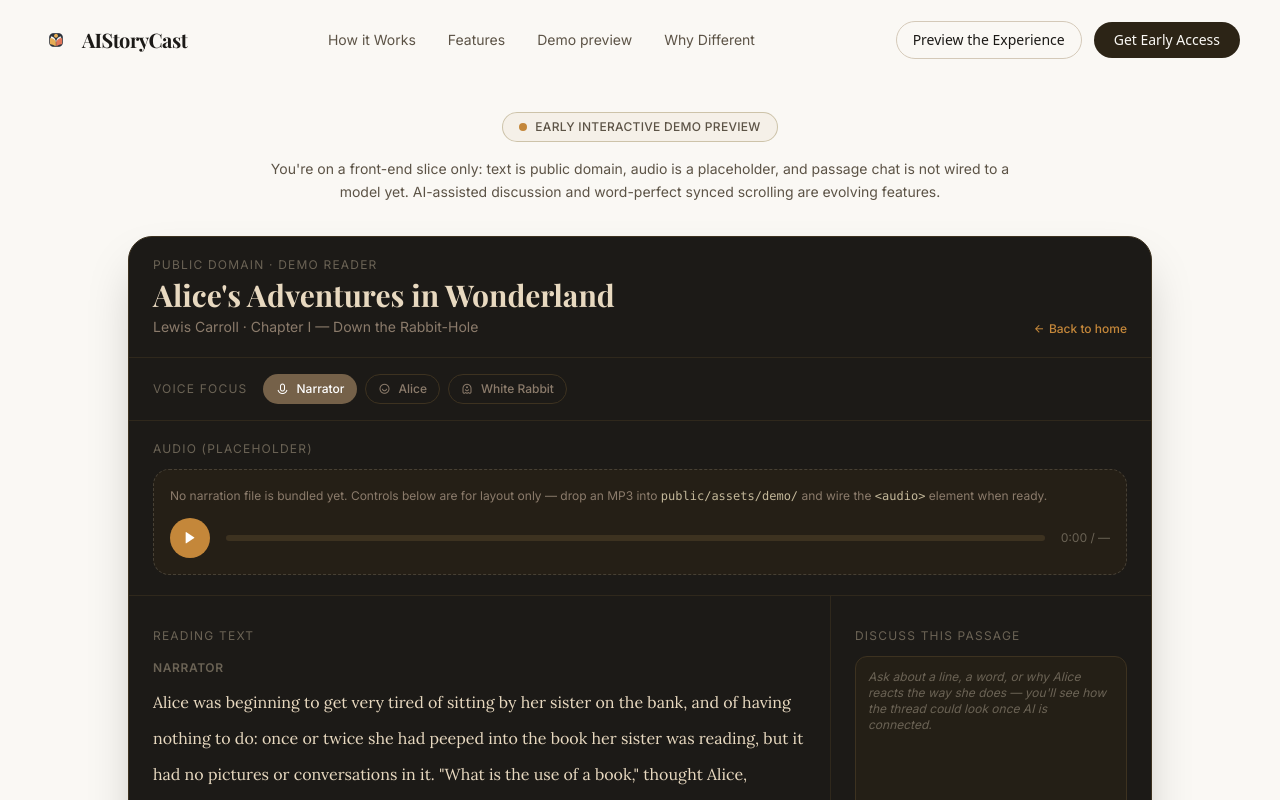
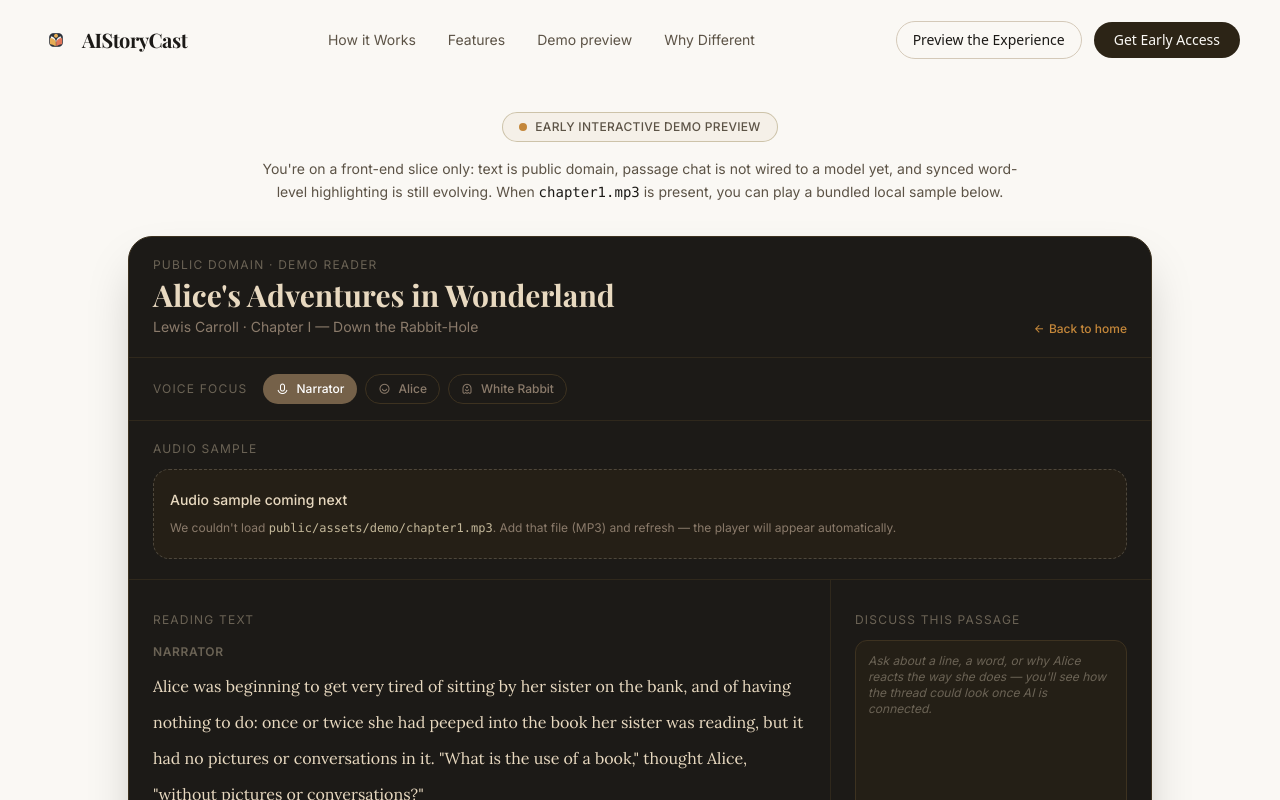
Before and after one commit to trpl333/AI-Story-Cast, a React (Vite) app: page /demo in a window 1280 px wide. Shown: the top 800 px of the page. Built offline with nearby package versions, Linux system fonts and the light colour scheme; a web font is replaced by a local one.

Commit message:
Creating docs/architecture-plan.md with the phased blueprint and the Content Source Modes section

```diff
--- a/src/pages/demo/DemoReaderPage.tsx
+++ b/src/pages/demo/DemoReaderPage.tsx
@@ -1,13 +1,31 @@
-import { useState } from "react";
+import { useState, useRef, useEffect, useCallback } from "react";
 import { Link } from "react-router-dom";
 import Navbar from "../home/components/Navbar";
 import Footer from "../home/components/Footer";
+import { publicAsset } from "@/lib/publicAsset";
 
 const voices = [
   { name: "Narrator", color: "#8B7355", icon: "ri-mic-2-line" },
   { name: "Alice", color: "#C4873A", icon: "ri-user-smile-line" },
   { name: "White Rabbit", color: "#7A9E7E", icon: "ri-ghost-smile-line" },
 ] as const;
+
+/** Resolved URL for `public/assets/demo/chapter1.mp3` (respects Vite `base`). */
+const CHAPTER1_AUDIO_SRC = publicAsset("assets/demo/chapter1.mp3");
+
+/**
+ * Future paragraph sync: end time in seconds for each passage block above (same length as `passageParagraphs`).
+ * Active paragraph = first index where `currentTime < end`; if none, last block is active when past final end.
+ * Leave empty until you have real alignment from narration tooling.
+ */
+const CHAPTER1_PARAGRAPH_END_SEC: number[] = [];
+
+function formatTime(sec: number): string {
+  if (!Number.isFinite(sec) || sec < 0) return "0:00";
+  const m = Math.floor(sec / 60);
+  const s = Math.floor(sec % 60);
+  return `${m}:${s.toString().padStart(2, "0")}`;
+}
 
 /** Abridged, lightly modernized punctuation from the public-domain opening of Chapter I (Lewis Carroll). */
 const passageParagraphs = [
@@ -27,9 +45,96 @@ const passageParagraphs = [
 
 export default function DemoReaderPage() {
   const [activeVoice, setActiveVoice] = useState<string>("Narrator");
-  const [playing, setPlaying] = useState(false);
   const [discussDraft, setDiscussDraft] = useState("");
   const [discussThread, setDiscussThread] = useState<{ from: "you" | "note"; text: string }[]>([]);
+
+  const audioRef = useRef<HTMLAudioElement>(null);
+  const [audioStatus, setAudioStatus] = useState<"loading" | "ready" | "error">("loading");
+  const [playing, setPlaying] = useState(false);
+  const [currentTime, setCurrentTime] = useState(0);
+  const [duration, setDuration] = useState(0);
+
+  const progressPct = duration > 0 ? Math.min(100, (currentTime / duration) * 100) : 0;
+
+  let activeParagraphIndex = -1;
+  if (CHAPTER1_PARAGRAPH_END_SEC.length === passageParagraphs.length) {
+    const idx = CHAPTER1_PARAGRAPH_END_SEC.findIndex((end) => currentTime < end);
+    activeParagraphIndex = idx === -1 ? passageParagraphs.length - 1 : idx;
+  }
+
+  useEffect(() => {
+    const el = audioRef.current;
+    if (!el) return;
+
+    const onLoaded = () => {
+      setAudioStatus("ready");
+      if (Number.isFinite(el.duration) && el.duration > 0) {
+        setDuration(el.duration);
+      }
+    };
+    const onError = () => {
+      setAudioStatus("error");
+      setPlaying(false);
+      setDuration(0);
+    };
+    const onTimeUpdate = () => setCurrentTime(el.currentTime);
+    const onDurationChange = () => {
+      if (Number.isFinite(el.duration) && el.duration > 0) setDuration(el.duration);
+    };
+    const onEnded = () => setPlaying(false);
+    const onPlay = () => setPlaying(true);
+    const onPause = () => setPlaying(false);
+
+    el.addEventListener("loadeddata", onLoaded);
+    el.addEventListener("canplay", onLoaded);
+    el.addEventListener("error", onError);
+    el.addEventListener("timeupdate", onTimeUpdate);
+    el.addEventListener("durationchange", onDurationChange);
+    el.addEventListener("ended", onEnded);
+    el.addEventListener("play", onPlay);
+    el.addEventListener("pause", onPause);
+
+    if (el.readyState >= HTMLMediaElement.HAVE_CURRENT_DATA && el.error === null) {
+      onLoaded();
+    }
+
+    return () => {
+      el.removeEventListener("loadeddata", onLoaded);
+      el.removeEventListener("canplay", onLoaded);
+      el.removeEventListener("error", onError);
+      el.removeEventListener("timeupdate", onTimeUpdate);
+      el.removeEventListener("durationchange", onDurationChange);
+      el.removeEventListener("ended", onEnded);
+      el.removeEventListener("play", onPlay);
+      el.removeEventListener("pause", onPause);
+    };
+  }, []);
+
+  const togglePlay = useCallback(async () => {
+    const el = audioRef.current;
+    if (!el || audioStatus !== "ready") return;
+    if (el.paused) {
+      try {
+        await el.play();
+      } catch {
+        setPlaying(false);
+      }
+    } else {
+      el.pause();
+    }
+  }, [audioStatus]);
+
+  const seekFromBar = useCallback(
+    (e: React.MouseEvent<HTMLDivElement>) => {
+      const el = audioRef.current;
+      if (!el || audioStatus !== "ready" || !duration) return;
+      const rect = e.currentTarget.getBoundingClientRect();
+      const pct = Math.min(1, Math.max(0, (e.clientX - rect.left) / rect.width));
+      el.currentTime = pct * duration;
+      setCurrentTime(el.currentTime);
+    },
+    [audioStatus, duration],
+  );
 
   const sendDiscuss = () => {
     const t = discussDraft.trim();
@@ -61,8 +166,9 @@ export default function DemoReaderPage() {
             className="mt-4 text-sm leading-relaxed text-[#5C5346]"
             style={{ fontFamily: "'Inter', sans-serif" }}
           >
-            You&apos;re on a front-end slice only: text is public domain, audio is a placeholder, and passage chat is
-            not wired to a model yet. AI-assisted discussion and word-perfect synced scrolling are evolving features.
+            You&apos;re on a front-end slice only: text is public domain, passage chat is not wired to a model yet, and
+            synced word-level highlighting is still evolving. When <code className="text-[#1C1A17]">chapter1.mp3</code> is
+            present, you can play a bundled local sample below.
           </p>
         </div>
 
@@ -117,35 +223,67 @@ export default function DemoReaderPage() {
             ))}
           </div>
 
-          {/* Placeholder audio — swap `src` when you add e.g. public/assets/demo/chapter1.mp3 */}
           <div className="border-b border-[#3D3220]/60 px-6 py-5">
             <p className="mb-3 text-[#6B6355] text-xs uppercase tracking-widest" style={{ fontFamily: "'Inter', sans-serif" }}>
-              Audio (placeholder)
+              Audio sample
             </p>
-            <div className="rounded-2xl border border-dashed border-[#6B6355]/50 bg-[#2C2416]/60 px-4 py-4">
+
+            <audio ref={audioRef} src={CHAPTER1_AUDIO_SRC} preload="metadata" className="hidden" />
+
+            {audioStatus === "error" ? (
+              <div className="rounded-2xl border border-dashed border-[#6B6355]/60 bg-[#2C2416]/60 px-4 py-5">
+                <p className="text-[#E8D9C0] text-sm font-medium" style={{ fontFamily: "'Inter', sans-serif" }}>
+                  Audio sample coming next
+                </p>
+                <p className="mt-2 text-[#8B7B6B] text-xs leading-relaxed" style={{ fontFamily: "'Inter', sans-serif" }}>
+                  We couldn&apos;t load <code className="text-[#C4B89A]">public/assets/demo/chapter1.mp3</code>. Add that
+                  file (MP3) and refresh — the player will appear automatically.
+                </p>
+              </div>
+            ) : (
+              <div className="rounded-2xl border border-[#3D3220] bg-[#2C2416]/60 px-4 py-4">
+                {audioStatus === "loading" ? (
+                  <p className="mb-3 text-[#8B7B6B] text-xs" style={{ fontFamily: "'Inter', sans-serif" }}>
+                    Loading audio…
+                  </p>
+                ) : (
                   <p className="mb-3 text-[#8B7B6B] text-xs leading-relaxed" style={{ fontFamily: "'Inter', sans-serif" }}>
-                No narration file is bundled yet. Controls below are for layout only — drop an MP3 into{" "}
-                <code className="text-[#C4B89A]">public/assets/demo/</code> and wire the{" "}
-                <code className="text-[#C4B89A]">&lt;audio&gt;</code> element when ready.
+                    Replace <code className="text-[#C4B89A]">chapter1.mp3</code> with your Chapter I narration when ready;
+                    the bundled file is only a short sample for wiring tests.
                   </p>
-              <audio className="hidden" preload="none" />
-              <div className="flex items-center gap-4">
+                )}
+
+                <div className={`flex items-center gap-4 ${audioStatus === "loading" ? "pointer-events-none opacity-60" : ""}`}>
                   <button
                     type="button"
-                  onClick={() => setPlaying((p) => !p)}
-                  className="flex h-10 w-10 shrink-0 items-center justify-center rounded-full bg-[#C4873A] text-white hover:bg-[#D4975A]"
-                  aria-label={playing ? "Pause (inactive)" : "Play (inactive)"}
+                    onClick={() => void togglePlay()}
+                    disabled={audioStatus !== "ready"}
+                    className="flex h-10 w-10 shrink-0 items-center justify-center rounded-full bg-[#C4873A] text-white hover:bg-[#D4975A] disabled:cursor-not-allowed disabled:opacity-40"
+                    aria-label={playing ? "Pause" : "Play"}
                   >
                     <i className={`${playing ? "ri-pause-fill" : "ri-play-fill"} text-lg`} aria-hidden />
                   </button>
-                <div className="h-1.5 flex-1 rounded-full bg-[#3D3220]">
-                  <div className="h-full w-[0%] rounded-full bg-[#C4873A]" />
+                  <button
+                    type="button"
+                    className="flex flex-1 cursor-pointer items-center rounded-md py-2 text-left disabled:cursor-not-allowed"
+                    onClick={seekFromBar}
+                    disabled={audioStatus !== "ready" || !duration}
+                    aria-label="Seek audio"
+                  >
+                    <div className="pointer-events-none h-1.5 w-full overflow-hidden rounded-full bg-[#3D3220]">
+                      <div
+                        className="h-full rounded-full bg-[#C4873A] transition-[width] duration-150 ease-linear"
+                        style={{ width: `${progressPct}%` }}
+                      />
                     </div>
-                <span className="text-[#6B6355] text-xs tabular-nums" style={{ fontFamily: "'Inter', sans-serif" }}>
-                  0:00 / —
+                  </button>
+                  <span className="text-[#6B6355] text-xs tabular-nums whitespace-nowrap" style={{ fontFamily: "'Inter', sans-serif" }}>
+                    {formatTime(currentTime)} / {duration > 0 ? formatTime(duration) : "—"}
                   </span>
                 </div>
+
               </div>
+            )}
           </div>
 
           <div className="grid gap-0 lg:grid-cols-[1fr_320px]">
@@ -154,8 +292,13 @@ export default function DemoReaderPage() {
                 Reading text
               </p>
               <div className="space-y-6 text-left">
-                {passageParagraphs.map((block, i) => (
-                  <div key={i}>
+                {passageParagraphs.map((block, i) => {
+                  const highlight = activeParagraphIndex === i;
+                  return (
+                    <div
+                      key={i}
+                      className={`rounded-lg px-1 -mx-1 transition-colors ${highlight ? "bg-[#C4873A]/10 ring-1 ring-[#C4873A]/25" : ""}`}
+                    >
                       <p className="mb-2 text-[#6B6355] text-xs font-semibold uppercase tracking-wider" style={{ fontFamily: "'Inter', sans-serif" }}>
                         {block.label}
                       </p>
@@ -163,7 +306,8 @@ export default function DemoReaderPage() {
                         {block.text}
                       </p>
                     </div>
-                ))}
+                  );
+                })}
               </div>
             </div>
 
```
Also changed, not shown: 10 other files (tests, documents, lock files or other folders). Lines whose indentation alone changed are shown as unchanged.
